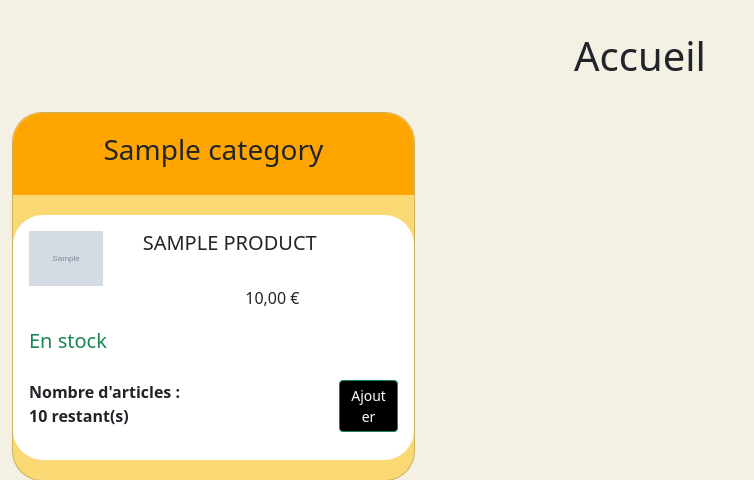
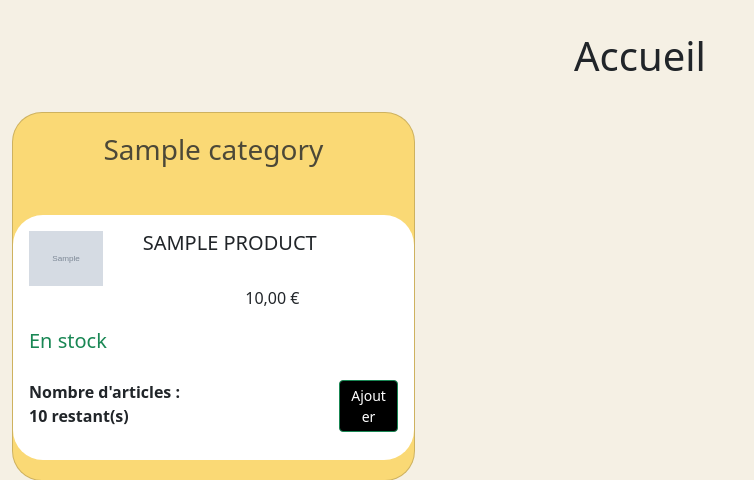
Before and after one commit to ValentinWall/ProjetfilRouge, a Symfony app: template templates/accueil.html.twig in a window 1280 px wide. Shown: the part 136-616 px from the top of the page, without its empty margins (0-754 px from the left). Run offline with Twig, Linux system fonts and the light colour scheme; the template is opened without the code that fills it: most values are stand-ins (such as "Sample title", 1, 10 or a date in 2020); grey boxes marked "Sample" are stand-in pictures; some libraries are stand-ins or nearby versions.

```diff
--- a/public/css/style.css
+++ b/public/css/style.css
@@ -99,9 +99,9 @@ i:hover{
 .category-name{
     border-radius: 30px 30px 0px 0px;
     margin-bottom: 5%;
-    background-color: rgb(255,165,000);
     padding-top: 5%;
     padding-bottom: 5%;
+    opacity: 0.80;
 }
 
 .card-body {
```
